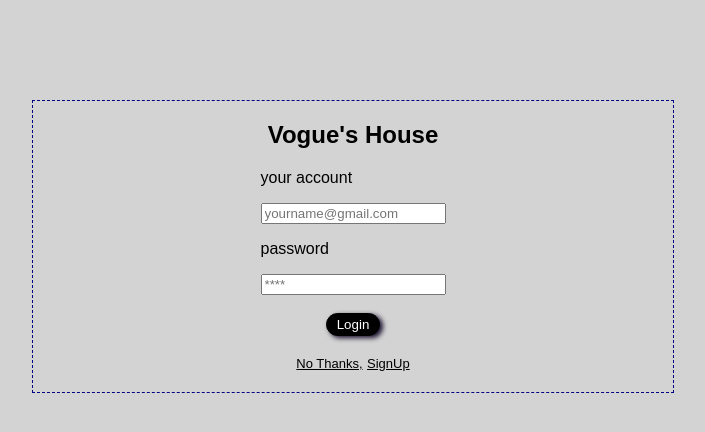
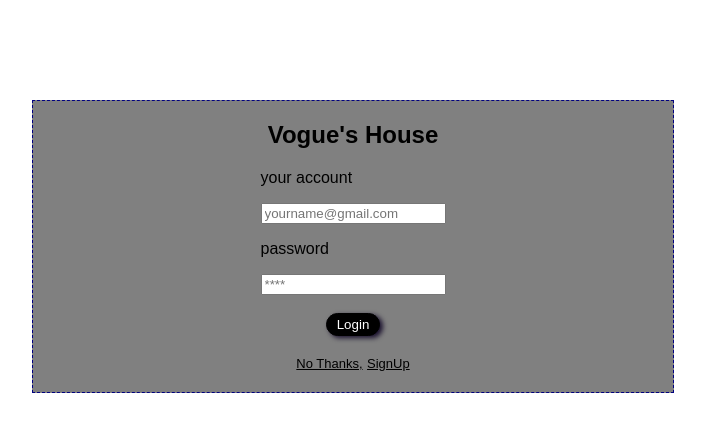
Before and after one commit to Nyvar/fashion.github.io, a plain HTML site: page signin.html in a window 1280 px wide. Shown: the whole page, without its empty margins (287-992 px from the left). Drawn offline with Linux system fonts and the light colour scheme.

Commit message:
update bg signin/up

```diff
--- a/signin.html
+++ b/signin.html
@@ -7,7 +7,9 @@
     <style>
         body{
             margin: 0;
-            background-color: lightgray;
+            width: 100vw;
+            height: 100vh;
+
             font-family: Arial, Helvetica, sans-serif;
         }
         .LogIN{
@@ -35,9 +37,8 @@
 <body>
 <center>
 
-    <form style="border:1px dashed navy; margin:100px 20px; padding-bottom:20px; display:flex; justify-content:center; width:50vw;height:100%;">
-        <div>
-
+    <form style="border:1px dashed navy; margin:100px 20px; padding-bottom:20px; display:flex; justify-content:center; width:50vw;height:100%;background-color:gray;">
+        <div >
             <h2>Vogue's House</h2>
             <p style="display: flex; text-align:left;">your account</p>
             <input type="email" placeholder="yourname@gmail.com">
```
Also changed, not shown: index.html (+1 -1 lines), signup.html (+1 -2 lines).
